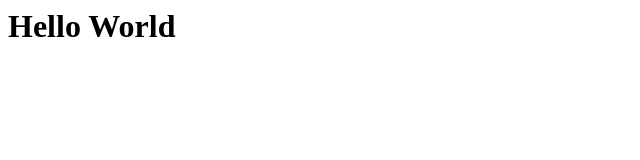
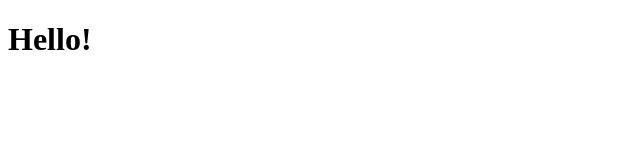
Before and after one commit to DavidPopoola/Webpage-Project, a plain HTML site: page index.html in a window 1280 px wide. Shown: the whole page, without its empty margins (0-640 px from the left). Drawn offline with Linux system fonts and the light colour scheme.

Commit message:
Adding boilerplate
I want to see if i can see this in the browser

```diff
--- a/index.html
+++ b/index.html
@@ -1 +1,10 @@
-<h1>Hello World</h1>
+<!DOCTYPE html>
+<html>
+  <head>
+  </head>
+  <body>
+    <header>
+      <h1>Hello!</h1>
+    </header>
+  </body>
+</html>
```
